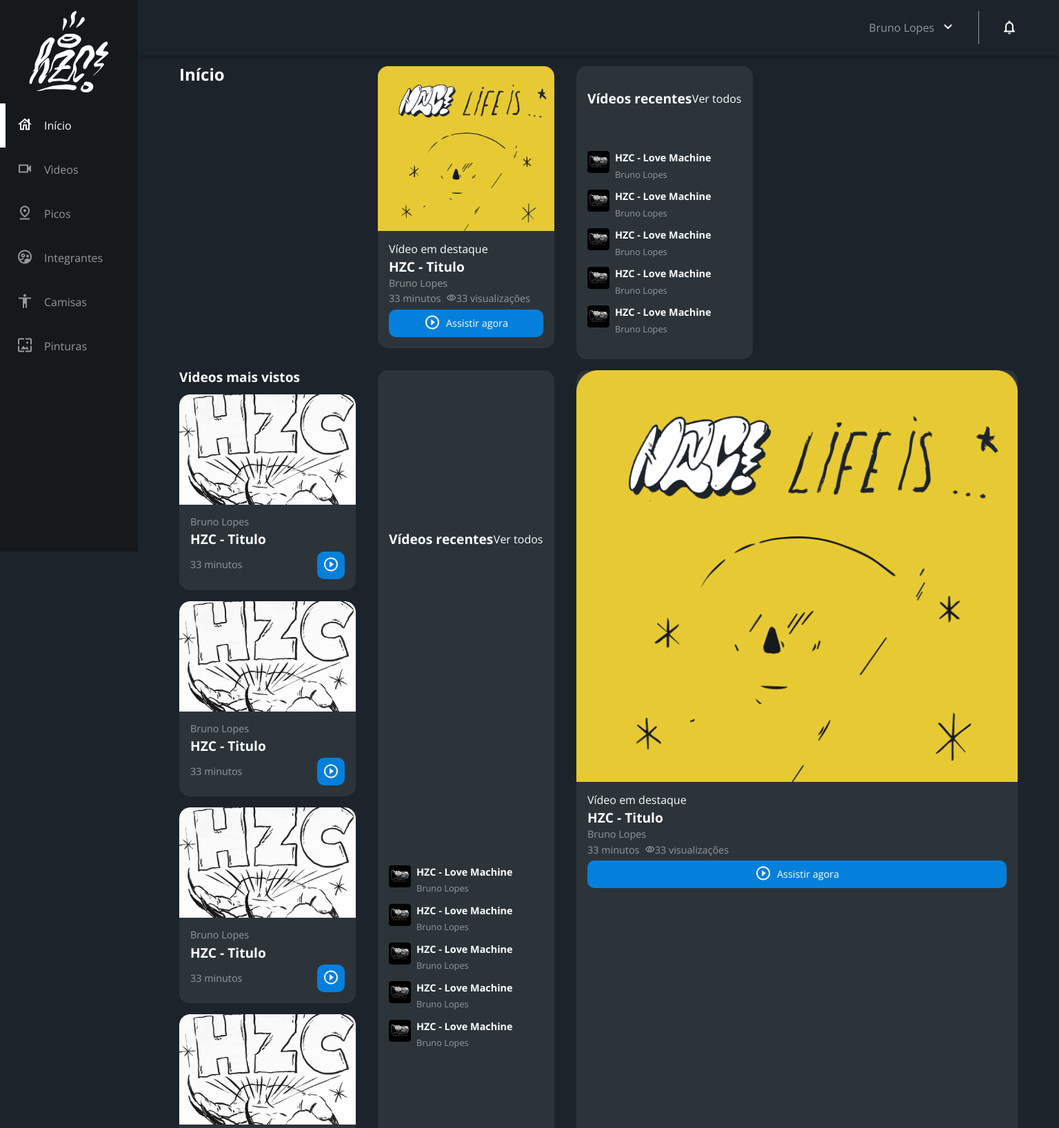
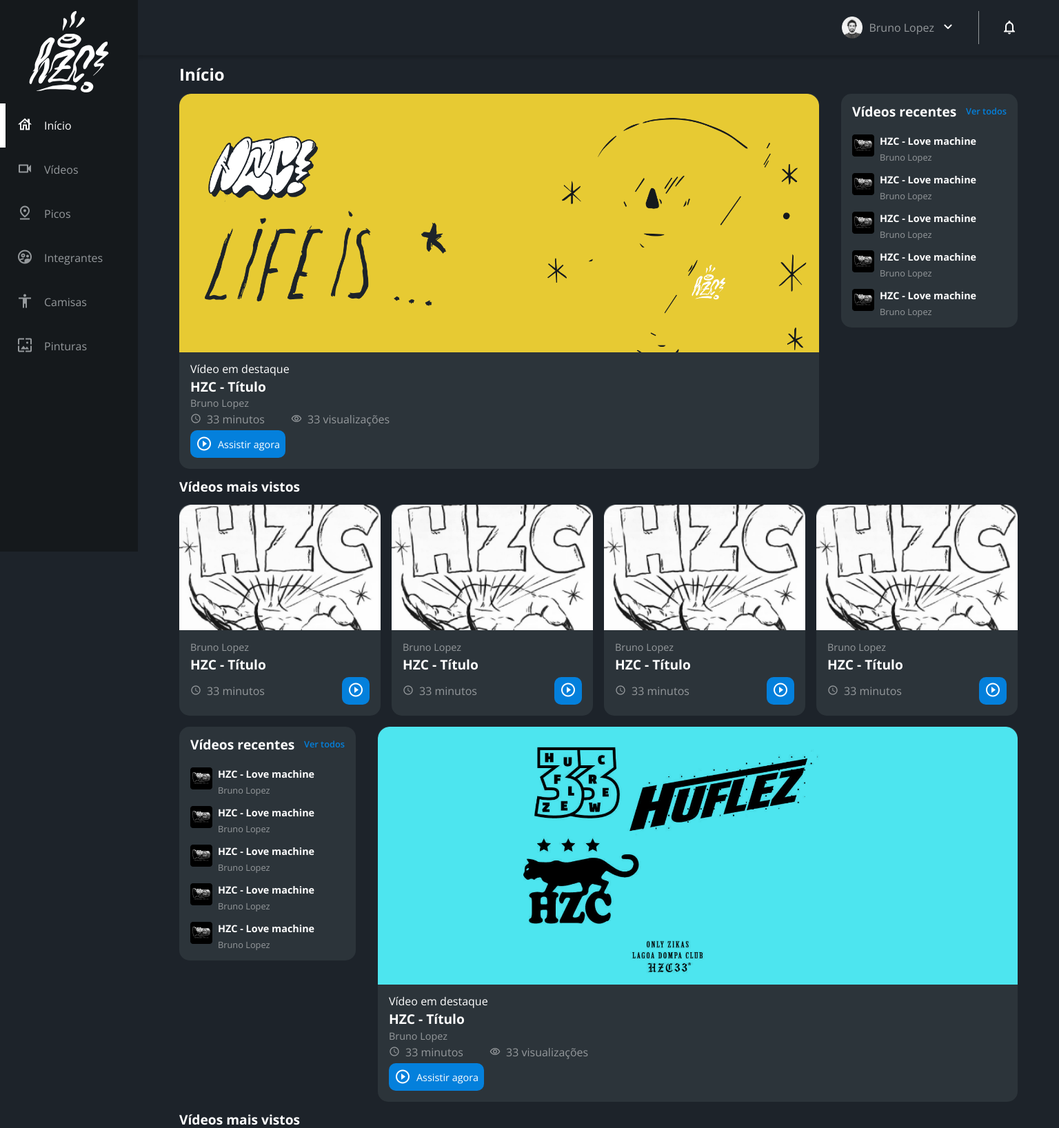
Before and after one commit to lucasalesfivet/alura, a PHP site: page / in a window 1536 px wide. Shown: the top 1636 px of the page at 69% size. Run offline with PHP 8.4, Linux system fonts and the light colour scheme.

Commit message:
finalizando os ajustes

```diff
--- a/html-css/flex-e-grid-main/assets/css/styles.css
+++ b/html-css/flex-e-grid-main/assets/css/styles.css
@@ -8,6 +8,8 @@ body {
     font-family: 'Open Sans', 'icones', sans-serif;
     color: #FFFFFF;
 }
+
+/* ----------- versão mobile --------------- */
 
 .cabecalho {
     display: flex;
@@ -42,6 +44,7 @@ body {
     background-color: #15191C;
     width: 75vw;
     height: 100vh;
+
     position: absolute;
     left: -100vw;
     transition: .25s;
@@ -67,13 +70,13 @@ body {
 }
 
 .menu-lateral__link--ativo {
-    color: white;
+    color: #FFFFFF;
     padding-left: 56px;
-    border-left: 8px solid white;
+    border-left: 8px solid #FFFFFF;
 }
 
 .menu-lateral__link::before {
-    content: "";
+    content: "\e900";
     width: 24px;
     height: 24px;
     font-size: 24px;
@@ -88,15 +91,19 @@ body {
 .menu-lateral__link--videos::before {
     content: "\e90e";
 }
+
 .menu-lateral__link--picos::before {
     content: "\e909";
 }
+
 .menu-lateral__link--integrantes::before {
     content: "\e903";
 }
+
 .menu-lateral__link--camisas::before {
     content: "\e900";
 }
+
 .menu-lateral__link--pinturas::before {
     content: "\e90a";
 }
@@ -122,6 +129,10 @@ body {
     border-radius: 15px;
     overflow: hidden;
     background-color: #2C343A;
+}
+
+.cartao__imagem--desktop {
+    display: none;
 }
 
 .cartao--destaque {
@@ -155,15 +166,16 @@ body {
     display: flex;
     align-items: center;
     color: #95999C;
-    font-size: 0.9rem;
 }
 
-.cartao_info--tempo::before {
+.cartao__info--tempo::before {
     content: "\e90c";
+    margin-right: 8px;
 }
 
 .cartao__info--visualizacao::before {
     content: "\e90f";
+    margin-right: 8px;
 }
 
 .cartao__botao {
@@ -196,12 +208,13 @@ body {
     display: none;
 }
 
+
 .secao {
     display: grid;
     gap: 16px;
 }
 
-/* versão desktop */
+/* --------- versão desktop ------------- */
 
 @media screen and (min-width: 1440px) {
     body {
@@ -244,7 +257,7 @@ body {
         display: block;
         width: 32px;
         height: 32px;
-        background-color: url(../img/produto_2.png);
+        background-image: url(../img/profile_2.png);
         background-size: contain;
         background-repeat: no-repeat;
         background-position: center;
@@ -252,7 +265,7 @@ body {
 
     .cabecalho__perfil::after {
         content: "\e90d";
-        color: white;
+        color: #FFFFFF;
         font-size: 1.5rem;
     }
 
@@ -266,9 +279,37 @@ body {
     .principal {
         display: grid;
         grid-template-columns: auto 1fr auto;
+        grid-template-areas:
+            "titulo-pagina titulo-pagina titulo-pagina"
+            "destaque-video destaque-video videos-recentes"
+            "secao-videos secao-videos secao-videos"
+            "produtos-recentes destaque-produtos destaque-produtos"
+            "secao-produtos secao-produtos secao-produtos"
+        ;
         column-gap: 32px;
         padding: 16px 60px;
         grid-column: 2;
+    }
+
+    .titulo-secao {
+        grid-column: span 4;
+    }
+
+    .cartao--destaque {
+        margin-bottom: 0;
+    }
+
+    .cartao__imagem--mobile {
+        display: none;
+    }
+
+    .cartao__imagem--desktop {
+        display: block;
+    }
+
+    .cartao__botao--destaque {
+        grid-column: auto;
+        padding: 16px 8px;
     }
 
     .cartao--recentes {
@@ -279,13 +320,14 @@ body {
         width: 256px;
         padding: 16px;
         box-sizing: border-box;
+        align-self: flex-start;
     }
 
     .cartao--recentes .cartao__titulo {
         grid-column: auto;
     }
 
-    .cartao--link {
+    .cartao__link {
         font-size: 0.8rem;
         font-weight: 600;
         color: #0480DC;
@@ -319,4 +361,32 @@ body {
         font-size: 0.8rem;
         color: #95999C;
     }
+
+    .secao {
+        grid-template-columns: repeat(4, 1fr);
+    }
+
+    .destaque-video {
+        grid-area: destaque-video;
+    }
+
+    .videos-recentes {
+        grid-area: videos-recentes;
+    }
+
+    .secao-videos {
+        grid-area: secao-videos;
+    }
+
+    .destaque-produtos {
+        grid-area: destaque-produtos;
+    }
+
+    .produtos-recentes {
+        grid-area: produtos-recentes;
+    }
+
+    .secao-produtos {
+        grid-area: secao-produtos;
+    }
 }
--- a/html-css/flex-e-grid-main/index.html
+++ b/html-css/flex-e-grid-main/index.html
@@ -13,15 +13,15 @@
 </head>
 <body>
     <header class="cabecalho">
-        <button class="cabecalho__menu" aria_label="Menu"><i></i></button>
+        <button class="cabecalho__menu" aria-label="Menu"><i></i></button>
         <img src="assets/img/logo.svg" alt="Logotipo da HZC" class="cabecalho__logo">
-        <p class="cabecalho__perfil">Bruno Lopes</p>
+        <p class="cabecalho__perfil">Bruno Lopez</p>
         <button class="cabecalho__notificacao" aria-label="Notificação"><i></i></button>
     </header>
     <nav class="menu-lateral">
         <img src="assets/img/logo.svg" alt="Logotipo da HZC" class="menu-lateral__logo">
         <a href="#" class="menu-lateral__link menu-lateral__link--inicio menu-lateral__link--ativo">Início</a>
-        <a href="#" class="menu-lateral__link menu-lateral__link--videos">Vìdeos</a>
+        <a href="#" class="menu-lateral__link menu-lateral__link--videos">Vídeos</a>
         <a href="#" class="menu-lateral__link menu-lateral__link--picos">Picos</a>
         <a href="#" class="menu-lateral__link menu-lateral__link--integrantes">Integrantes</a>
         <a href="#" class="menu-lateral__link menu-lateral__link--camisas">Camisas</a>
@@ -29,170 +29,171 @@
     </nav>
     <main class="principal">
         <h2 class="titulo-pagina">Início</h2>
-        <article class="cartao cartao--destaque">
-            <img src="assets/img/banner-mobile_1.png" alt="Banner do cartão" class="cartao__imagem">
+        <article class="cartao cartao--destaque destaque-video">
+            <img src="assets/img/banner-mobile_1.png" alt="Banner do cartao" class="cartao__imagem cartao__imagem--mobile">
+            <img src="assets/img/banner_1.png" alt="Banner do cartao" class="cartao__imagem cartao__imagem--desktop">
             <div class="cartao__conteudo">
                 <p class="cartao__destaque">Vídeo em destaque</p>
-                <h3 class="cartao__titulo">HZC - Titulo</h3>
-                <p class="cartao__perfil">Bruno Lopes</p>
+                <h3 class="cartao__titulo">HZC - Título</h3>
+                <p class="cartao__perfil">Bruno Lopez</p>
                 <p class="cartao__info cartao__info--tempo">33 minutos</p>
                 <p class="cartao__info cartao__info--visualizacao">33 visualizações</p>
                 <button class="cartao__botao cartao__botao--play cartao__botao--destaque">Assistir agora</button>
             </div>
         </article>
-        <article class="cartao cartao--recentes">
+        <article class="cartao cartao--recentes videos-recentes">
             <h3 class="cartao__titulo">Vídeos recentes</h3>
             <a href="#" class="cartao__link">Ver todos</a>
             <ul class="cartao__lista">
                 <li class="cartao__item">
                     <img src="assets/img/miniatura_1.png" alt="Thumbnail" class="cartao__item-thumbnail">
-                    <h4 class="cartao__item-titulo">HZC - Love Machine</h4>
-                    <p class="cartao__item-perfil">Bruno Lopes</p>
+                    <h4 class="cartao__item-titulo">HZC - Love machine</h4>
+                    <p class="cartao__item-perfil">Bruno Lopez</p>
                 </li>
                 <li class="cartao__item">
                     <img src="assets/img/miniatura_1.png" alt="Thumbnail" class="cartao__item-thumbnail">
-                    <h4 class="cartao__item-titulo">HZC - Love Machine</h4>
-                    <p class="cartao__item-perfil">Bruno Lopes</p>
+                    <h4 class="cartao__item-titulo">HZC - Love machine</h4>
+                    <p class="cartao__item-perfil">Bruno Lopez</p>
                 </li>
                 <li class="cartao__item">
                     <img src="assets/img/miniatura_1.png" alt="Thumbnail" class="cartao__item-thumbnail">
-                    <h4 class="cartao__item-titulo">HZC - Love Machine</h4>
-                    <p class="cartao__item-perfil">Bruno Lopes</p>
+                    <h4 class="cartao__item-titulo">HZC - Love machine</h4>
+                    <p class="cartao__item-perfil">Bruno Lopez</p>
                 </li>
                 <li class="cartao__item">
                     <img src="assets/img/miniatura_1.png" alt="Thumbnail" class="cartao__item-thumbnail">
-                    <h4 class="cartao__item-titulo">HZC - Love Machine</h4>
-                    <p class="cartao__item-perfil">Bruno Lopes</p>
+                    <h4 class="cartao__item-titulo">HZC - Love machine</h4>
+                    <p class="cartao__item-perfil">Bruno Lopez</p>
                 </li>
                 <li class="cartao__item">
                     <img src="assets/img/miniatura_1.png" alt="Thumbnail" class="cartao__item-thumbnail">
-                    <h4 class="cartao__item-titulo">HZC - Love Machine</h4>
-                    <p class="cartao__item-perfil">Bruno Lopes</p>
+                    <h4 class="cartao__item-titulo">HZC - Love machine</h4>
+                    <p class="cartao__item-perfil">Bruno Lopez</p>
                 </li>
             </ul>
         </article>
-        <section class="secao">
-            <h3 class="titulo-secao">Videos mais vistos</h3>
+        <section class="secao secao-videos">
+            <h3 class="titulo-secao">Vídeos mais vistos</h3>
             <article class="cartao">
-                <img src="assets/img/video_1.png" alt="Video 1" class="cartao__imagem">
+                <img src="assets/img/video_1.png" alt="Vídeo" class="cartao__imagem">
                 <div class="cartao__conteudo">
-                    <p class="cartao__perfil">Bruno Lopes</p>
-                    <h3 class="cartao__titulo">HZC - Titulo</h3>
+                    <p class="cartao__perfil">Bruno Lopez</p>
+                    <h3 class="cartao__titulo">HZC - Título</h3>
                     <p class="cartao__info cartao__info--tempo">33 minutos</p>
                     <button class="cartao__botao cartao__botao--play" aria-label="Assistir agora"></button>
                 </div>
             </article>
             <article class="cartao">
-                <img src="assets/img/video_1.png" alt="Video 1" class="cartao__imagem">
+                <img src="assets/img/video_1.png" alt="Vídeo" class="cartao__imagem">
                 <div class="cartao__conteudo">
-                    <p class="cartao__perfil">Bruno Lopes</p>
-                    <h3 class="cartao__titulo">HZC - Titulo</h3>
+                    <p class="cartao__perfil">Bruno Lopez</p>
+                    <h3 class="cartao__titulo">HZC - Título</h3>
                     <p class="cartao__info cartao__info--tempo">33 minutos</p>
                     <button class="cartao__botao cartao__botao--play" aria-label="Assistir agora"></button>
                 </div>
             </article>
             <article class="cartao">
-                <img src="assets/img/video_1.png" alt="Video 1" class="cartao__imagem">
+                <img src="assets/img/video_1.png" alt="Vídeo" class="cartao__imagem">
                 <div class="cartao__conteudo">
-                    <p class="cartao__perfil">Bruno Lopes</p>
-                    <h3 class="cartao__titulo">HZC - Titulo</h3>
+                    <p class="cartao__perfil">Bruno Lopez</p>
+                    <h3 class="cartao__titulo">HZC - Título</h3>
                     <p class="cartao__info cartao__info--tempo">33 minutos</p>
                     <button class="cartao__botao cartao__botao--play" aria-label="Assistir agora"></button>
                 </div>
             </article>
             <article class="cartao">
-                <img src="assets/img/video_1.png" alt="Video 1" class="cartao__imagem">
+                <img src="assets/img/video_1.png" alt="Vídeo" class="cartao__imagem">
                 <div class="cartao__conteudo">
-                    <p class="cartao__perfil">Bruno Lopes</p>
-                    <h3 class="cartao__titulo">HZC - Titulo</h3>
+                    <p class="cartao__perfil">Bruno Lopez</p>
+                    <h3 class="cartao__titulo">HZC - Título</h3>
                     <p class="cartao__info cartao__info--tempo">33 minutos</p>
                     <button class="cartao__botao cartao__botao--play" aria-label="Assistir agora"></button>
                 </div>
             </article>
         </section>
-        <article class="cartao cartao--recentes">
+        <article class="cartao cartao--recentes produtos-recentes">
             <h3 class="cartao__titulo">Vídeos recentes</h3>
             <a href="#" class="cartao__link">Ver todos</a>
             <ul class="cartao__lista">
                 <li class="cartao__item">
                     <img src="assets/img/miniatura_1.png" alt="Thumbnail" class="cartao__item-thumbnail">
-                    <h4 class="cartao__item-titulo">HZC - Love Machine</h4>
-                    <p class="cartao__item-perfil">Bruno Lopes</p>
+                    <h4 class="cartao__item-titulo">HZC - Love machine</h4>
+                    <p class="cartao__item-perfil">Bruno Lopez</p>
                 </li>
                 <li class="cartao__item">
                     <img src="assets/img/miniatura_1.png" alt="Thumbnail" class="cartao__item-thumbnail">
-                    <h4 class="cartao__item-titulo">HZC - Love Machine</h4>
-                    <p class="cartao__item-perfil">Bruno Lopes</p>
+                    <h4 class="cartao__item-titulo">HZC - Love machine</h4>
+                    <p class="cartao__item-perfil">Bruno Lopez</p>
                 </li>
                 <li class="cartao__item">
                     <img src="assets/img/miniatura_1.png" alt="Thumbnail" class="cartao__item-thumbnail">
-                    <h4 class="cartao__item-titulo">HZC - Love Machine</h4>
-                    <p class="cartao__item-perfil">Bruno Lopes</p>
+                    <h4 class="cartao__item-titulo">HZC - Love machine</h4>
+                    <p class="cartao__item-perfil">Bruno Lopez</p>
                 </li>
                 <li class="cartao__item">
                     <img src="assets/img/miniatura_1.png" alt="Thumbnail" class="cartao__item-thumbnail">
-                    <h4 class="cartao__item-titulo">HZC - Love Machine</h4>
-                    <p class="cartao__item-perfil">Bruno Lopes</p>
+                    <h4 class="cartao__item-titulo">HZC - Love machine</h4>
+                    <p class="cartao__item-perfil">Bruno Lopez</p>
                 </li>
                 <li class="cartao__item">
                     <img src="assets/img/miniatura_1.png" alt="Thumbnail" class="cartao__item-thumbnail">
-                    <h4 class="cartao__item-titulo">HZC - Love Machine</h4>
-                    <p class="cartao__item-perfil">Bruno Lopes</p>
+                    <h4 class="cartao__item-titulo">HZC - Love machine</h4>
+                    <p class="cartao__item-perfil">Bruno Lopez</p>
                 </li>
             </ul>
         </article>
-        <article class="cartao cartao--destaque">
-            <img src="assets/img/banner-mobile_1.png" alt="Banner do cartão" class="cartao__imagem">
+        <article class="cartao cartao--destaque destaque-produtos">
+            <img src="assets/img/banner-mobile_2.png" alt="Banner do cartao" class="cartao__imagem cartao__imagem--mobile">
+            <img src="assets/img/banner_2.png" alt="Banner do cartao" class="cartao__imagem cartao__imagem--desktop">
             <div class="cartao__conteudo">
                 <p class="cartao__destaque">Vídeo em destaque</p>
-                <h3 class="cartao__titulo">HZC - Titulo</h3>
-                <p class="cartao__perfil">Bruno Lopes</p>
+                <h3 class="cartao__titulo">HZC - Título</h3>
+                <p class="cartao__perfil">Bruno Lopez</p>
                 <p class="cartao__info cartao__info--tempo">33 minutos</p>
                 <p class="cartao__info cartao__info--visualizacao">33 visualizações</p>
                 <button class="cartao__botao cartao__botao--play cartao__botao--destaque">Assistir agora</button>
             </div>
         </article>
-        <section class="secao">
-            <h3 class="titulo-secao">Videos mais vistos</h3>
+        <section class="secao secao-produtos">
+            <h3 class="titulo-secao">Vídeos mais vistos</h3>
             <article class="cartao">
-                <img src="assets/img/video_1.png" alt="Video 1" class="cartao__imagem">
+                <img src="assets/img/video_1.png" alt="Vídeo" class="cartao__imagem">
                 <div class="cartao__conteudo">
-                    <p class="cartao__perfil">Bruno Lopes</p>
-                    <h3 class="cartao__titulo">HZC - Titulo</h3>
+                    <p class="cartao__perfil">Bruno Lopez</p>
+                    <h3 class="cartao__titulo">HZC - Título</h3>
                     <p class="cartao__info cartao__info--tempo">33 minutos</p>
                     <button class="cartao__botao cartao__botao--play" aria-label="Assistir agora"></button>
                 </div>
             </article>
             <article class="cartao">
-                <img src="assets/img/video_1.png" alt="Video 1" class="cartao__imagem">
+                <img src="assets/img/video_1.png" alt="Vídeo" class="cartao__imagem">
                 <div class="cartao__conteudo">
-                    <p class="cartao__perfil">Bruno Lopes</p>
-                    <h3 class="cartao__titulo">HZC - Titulo</h3>
+                    <p class="cartao__perfil">Bruno Lopez</p>
+                    <h3 class="cartao__titulo">HZC - Título</h3>
                     <p class="cartao__info cartao__info--tempo">33 minutos</p>
                     <button class="cartao__botao cartao__botao--play" aria-label="Assistir agora"></button>
                 </div>
             </article>
             <article class="cartao">
-                <img src="assets/img/video_1.png" alt="Video 1" class="cartao__imagem">
+                <img src="assets/img/video_1.png" alt="Vídeo" class="cartao__imagem">
                 <div class="cartao__conteudo">
-                    <p class="cartao__perfil">Bruno Lopes</p>
-                    <h3 class="cartao__titulo">HZC - Titulo</h3>
+                    <p class="cartao__perfil">Bruno Lopez</p>
+                    <h3 class="cartao__titulo">HZC - Título</h3>
                     <p class="cartao__info cartao__info--tempo">33 minutos</p>
                     <button class="cartao__botao cartao__botao--play" aria-label="Assistir agora"></button>
                 </div>
             </article>
             <article class="cartao">
-                <img src="assets/img/video_1.png" alt="Video 1" class="cartao__imagem">
+                <img src="assets/img/video_1.png" alt="Vídeo" class="cartao__imagem">
                 <div class="cartao__conteudo">
-                    <p class="cartao__perfil">Bruno Lopes</p>
-                    <h3 class="cartao__titulo">HZC - Titulo</h3>
+                    <p class="cartao__perfil">Bruno Lopez</p>
+                    <h3 class="cartao__titulo">HZC - Título</h3>
                     <p class="cartao__info cartao__info--tempo">33 minutos</p>
                     <button class="cartao__botao cartao__botao--play" aria-label="Assistir agora"></button>
                 </div>
             </article>
         </section>
     </main>
-
-<script src="index.js"></script>
+    <script src="index.js"></script>
 </body>
 </html>
```
